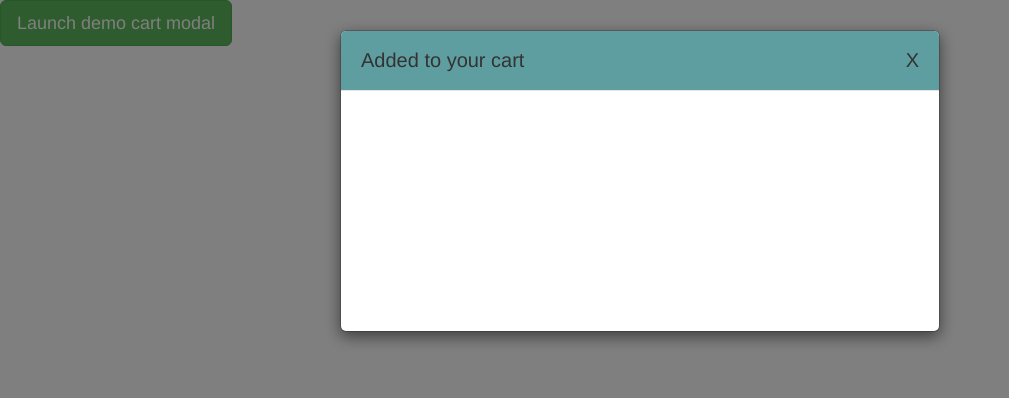
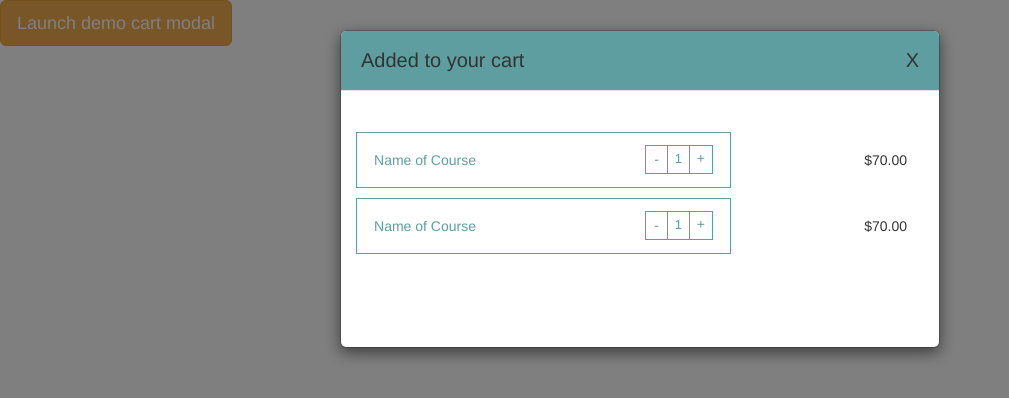
Before and after one commit to nedfaulhaber/trackers-cart-modal, a plain HTML site: page index.html in a window 1280 px wide. Both pictures are taken after a click on the button "Launch demo cart modal". Shown: the whole page, without its empty margins (0-1009 px from the left). Drawn offline with nearby package versions, Linux system fonts and the light colour scheme.

Commit message:
create item fields with names, amounts, costs

```diff
--- a/index.html
+++ b/index.html
@@ -21,7 +21,7 @@
     <title>Cart Modal</title>
   </head>
   <body>
-    <button type="button" class="btn btn-success btn-lg" data-toggle="modal" data-target="#myModal">
+    <button type="button" class="btn btn-warning btn-lg" data-toggle="modal" data-target="#myModal">
       Launch demo cart modal
     </button>
 
@@ -36,7 +36,44 @@
             </ul>
           </div>
           <div class="modal-body">
-
+            <div class="item-price-row">
+              <div class="item-field">
+                <p>Name of Course</p>
+                <div class="item-amount">
+                  <div class="item-change-amount">
+                    <p>-</p>
+                  </div>
+                  <div class="item-change-amount">
+                    <p>1</p>
+                  </div>
+                  <div class="item-change-amount">
+                    <p>+</p>
+                  </div>
+                </div>
+              </div>
+              <div class="cost">
+                <p>$70.00</p>
+              </div>
+            </div>
+            <div class="item-price-row">
+              <div class="item-field">
+                <p>Name of Course</p>
+                <div class="item-amount">
+                  <div class="item-change-amount">
+                    <p>-</p>
+                  </div>
+                  <div class="item-change-amount">
+                    <p>1</p>
+                  </div>
+                  <div class="item-change-amount">
+                    <p>+</p>
+                  </div>
+                </div>
+              </div>
+              <div class="cost">
+                <p>$70.00</p>
+              </div>
+            </div>
           </div>
         </div>
       </div>
--- a/scss/app.scss
+++ b/scss/app.scss
@@ -1,3 +1,11 @@
+*,
+*::before,
+*::after {
+    -webkit-box-sizing: border-box;
+       -moz-box-sizing: border-box;
+            box-sizing: border-box;
+}
+
 .modal-title {
   margin-top: -15px;
   max-width: 14%;
@@ -6,6 +14,7 @@
 .modal-header {
   border-radius: 5px 5px 0 0;
   background-color: cadetblue;
+  margin-bottom: 2vh;
 
   ul {
     display: flex;
@@ -26,3 +35,64 @@
 .modal-body {
   height: 240px;
 }
+
+.item-price-row {
+  display: flex;
+  width: 100%;
+  height: 7vh;
+  justify-content: space-between;
+  align-items: center;
+  p {
+    margin: 0;
+  }
+  margin: 10px 0 10px 0;
+
+  .item-field {
+    display: flex;
+    height: 100%;
+    width: 66%;
+    border: 1px solid cadetblue;
+    align-items: center;
+    color: cadetblue;
+    justify-content: space-between;
+    padding: 0 3% 0 3%;
+
+    .item-amount {
+      display: flex;
+      width: 20%;
+      height: 55%;
+      border: 1px solid cadetblue;
+      justify-content: space-between;
+      align-items: center;
+
+      .item-change-amount {
+        display: flex;
+        justify-content: center;
+        align-items: center;
+        border-right: 1px solid cadetblue;
+        height: 100%;
+        flex-basis: 33.3%;
+        &:nth-of-type(1) {
+          padding-bottom: 2%;
+        }
+        &:nth-of-type(2) {
+          p {
+            font-size: 13px;
+          }
+        }
+        &:nth-of-type(3) {
+          border-right: 0;
+          padding-bottom: 4%;
+        }
+      }
+    }
+  }
+
+  .cost {
+    display: flex;
+    justify-content: center;
+    align-items: center;
+    padding-right: 3%;
+
+  }
+}
```
Also changed, not shown: css/app.css, 1 other file.
